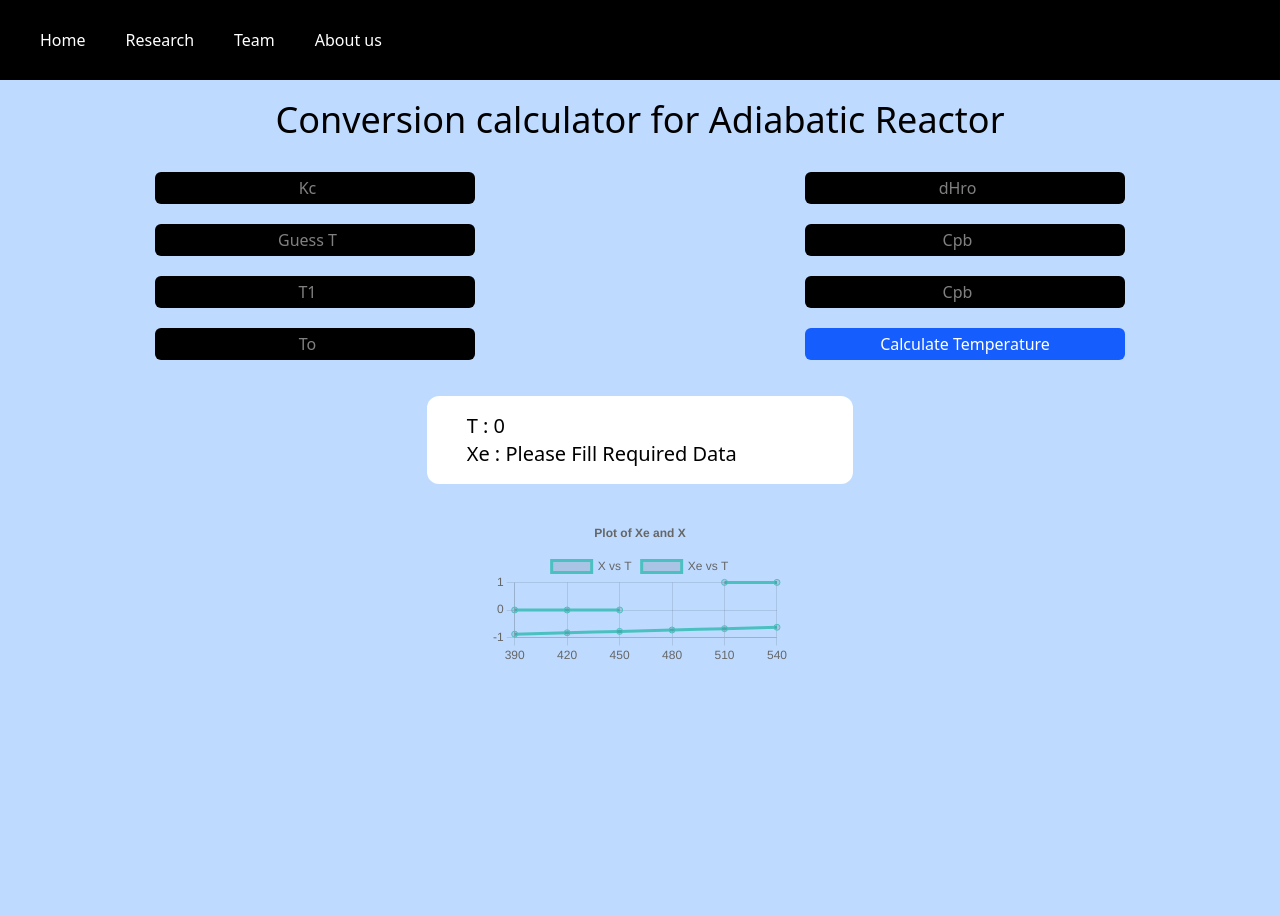
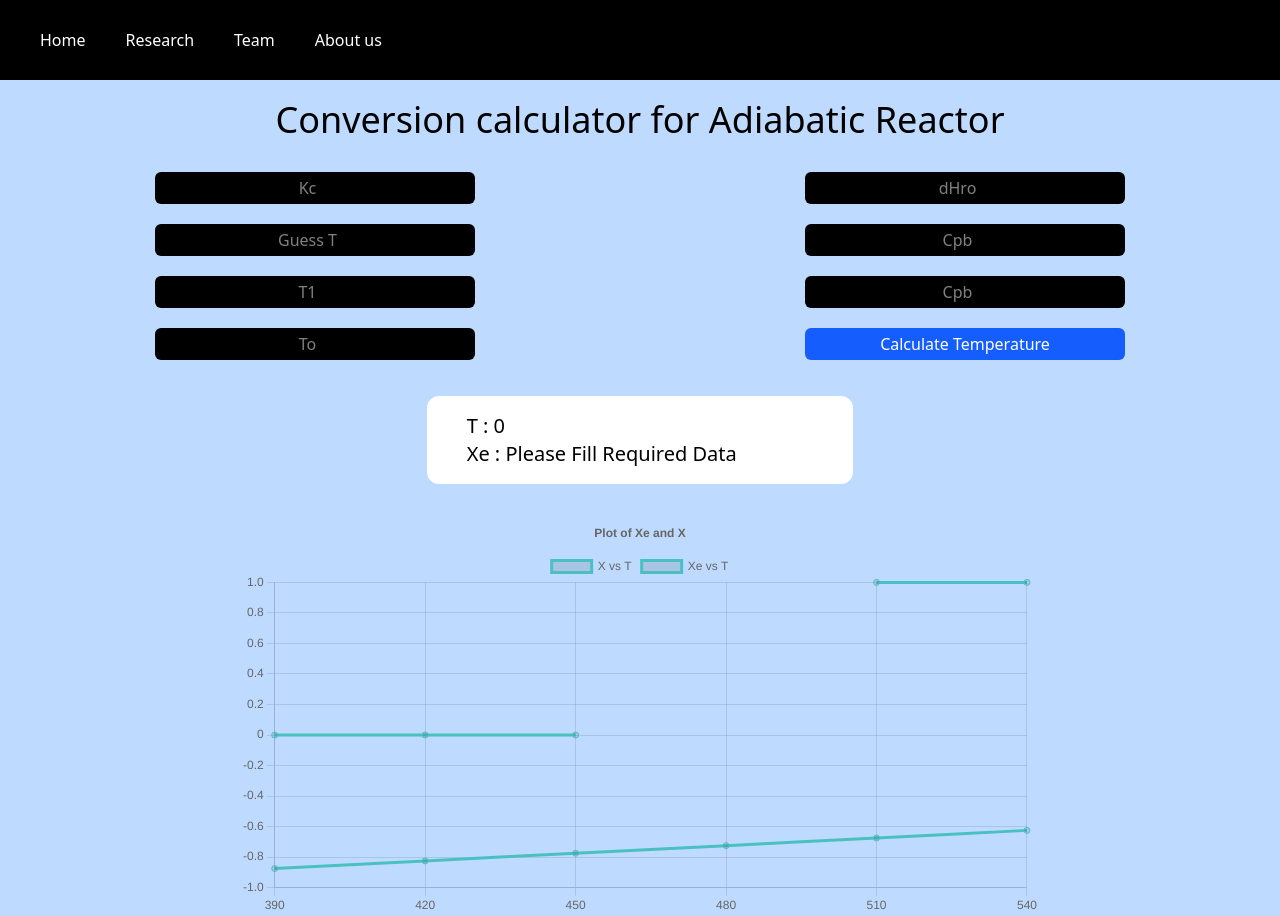
Before and after one commit to Shobhit-2510/CLL_122_Project, a Next.js app: page /CLL_122_Project/ in a window 1280 px wide. Built offline with nearby package versions, Linux system fonts and the light colour scheme.

Commit message:
updated size of graph

```diff
--- a/app/components/Graph.js
+++ b/app/components/Graph.js
@@ -24,17 +24,17 @@ ChartJS.register(
   Legend
 );
 
-export default function Graph({Kc, T, T1, Cpa, Cpb, dHro, To}) {
+export default function Graph({ Kc, T, T1, Cpa, Cpb, dHro, To }) {
   function X(T) {
     const dHr = dHro + (Cpb - Cpa) * (T - T1);
     const X = (-Cpa * (T - To)) / dHr;
     return X;
   }
   function Xe(T) {
-    const R = 1.987;  // cal/(mol*K)
+    const R = 1.987; // cal/(mol*K)
 
     // Compute the exponent with a better handling approach
-    const exponent = (dHro / R) * ((1.0 / T1) - (1.0 / T));
+    const exponent = (dHro / R) * (1.0 / T1 - 1.0 / T);
     console.log("Exponent:", exponent);
 
     // Compute Ke with better precision
@@ -59,7 +59,14 @@ export default function Graph({Kc, T, T1, Cpa, Cpb, dHro, To}) {
       },
       {
         label: "Xe vs T",
-        data: [Xe(T), Xe(T + 20), Xe(T + 40), Xe(T + 60), Xe(T + 80), Xe(T + 100)],
+        data: [
+          Xe(T),
+          Xe(T + 20),
+          Xe(T + 40),
+          Xe(T + 60),
+          Xe(T + 80),
+          Xe(T + 100),
+        ],
         borderColor: "rgb(75, 192, 192)",
         tension: 0.4,
       },
@@ -74,5 +81,11 @@ export default function Graph({Kc, T, T1, Cpa, Cpb, dHro, To}) {
     },
   };
 
-  return <Line data={data} options={options} />;
+  return (
+    <div style={{ width: "800px", height: "" }}>
+      {" "}
+      {/* Adjust size here */}
+      <Line data={data} options={options} />
+    </div>
+  );
 }
--- a/app/page.js
+++ b/app/page.js
@@ -143,8 +143,8 @@ export default function Home() {
             {Conversion(T) > 0 ? Conversion(T) : "Please Fill Required Data"}
           </div>
         </div>
-        <div  className="h-[50vh]" >
-        <Graph Kc={Kc} T={T-50} T1={T1} Cpa={Cpa} Cpb={Cpb} dHro={dHro} To={To}/>
+        <div  className="full" >
+        <Graph Kc={Kc} T={T-50} T1={T1} Cpa={Cpa} Cpb={Cpb} dHro={dHro} To={To} />
         </div>
       </div>
     </>
--- a/package.json
+++ b/package.json
@@ -5,7 +5,7 @@
   "private": true,
   "scripts": {
     "dev": "next dev --turbopack",
-    "build": "next build && next export",
+    "build": "next build",
     "predeploy": "npm run build",
     "deploy": "gh-pages -d out",
     "start": "next start",
@@ -23,9 +23,11 @@
   "devDependencies": {
     "@eslint/eslintrc": "^3",
     "@tailwindcss/postcss": "^4",
+    "autoprefixer": "^10.4.21",
     "eslint": "^9",
     "eslint-config-next": "15.3.2",
     "gh-pages": "^6.3.0",
-    "tailwindcss": "^4"
+    "postcss": "^8.5.3",
+    "tailwindcss": "^4.1.5"
   }
 }
```
Also changed, not shown: 1 other file (tests, documents, lock files or other folders).
